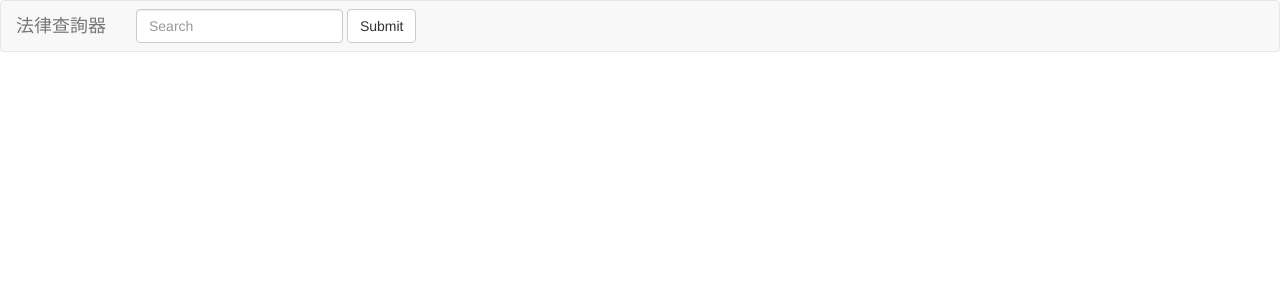
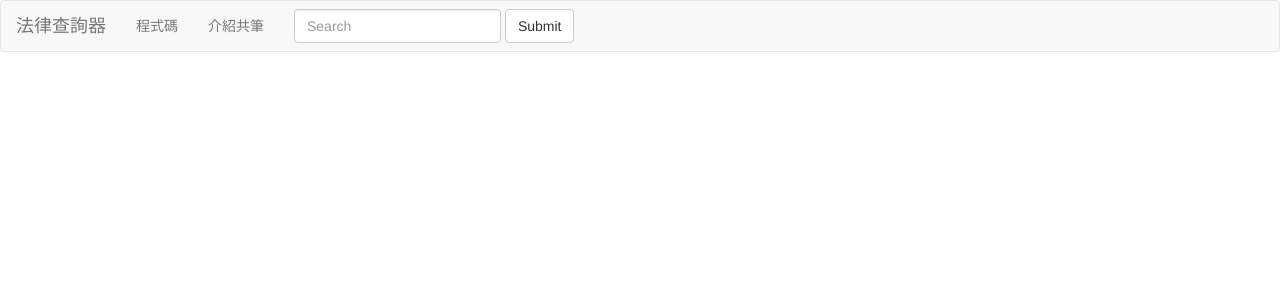
Before and after one commit to ronnywang/law-history, a PHP site: page /page/header.php in a window 1280 px wide. Shown: the top 300 px of the page. Run offline with PHP 8.4, Linux system fonts and the light colour scheme; some libraries are stand-ins or nearby versions.

Commit message:
增加介紹和程式碼連結

```diff
--- a/page/header.php
+++ b/page/header.php
@@ -13,7 +13,11 @@
     <!-- Brand and toggle get grouped for better mobile display -->
     <div class="navbar-header">
       <a class="navbar-brand" href="/">法律查詢器</a>
-    </div>
+  </div>
+  <ul class="nav navbar-nav">
+      <li><a href="https://github.com/ronnywang/law-history" target="_blank">程式碼</a></li>
+      <li><a href="https://g0v.hackmd.io/Ds45AeOJQReU569q4pPIbQ" target="_blank">介紹共筆</a></li>
+  </ul>
 
     <!-- Collect the nav links, forms, and other content for toggling -->
     <div class="collapse navbar-collapse" id="bs-example-navbar-collapse-1">
```
